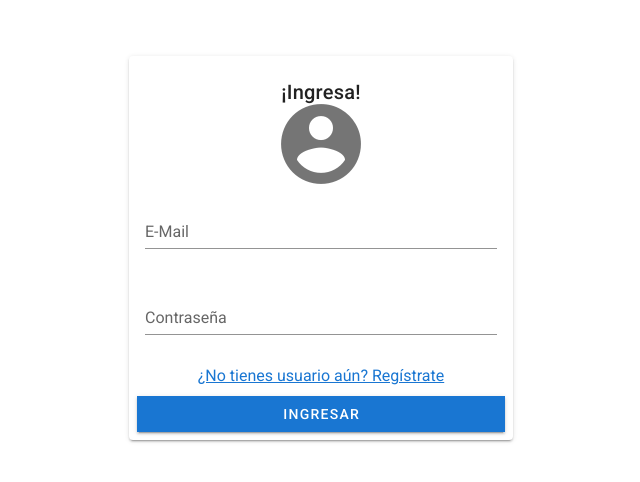
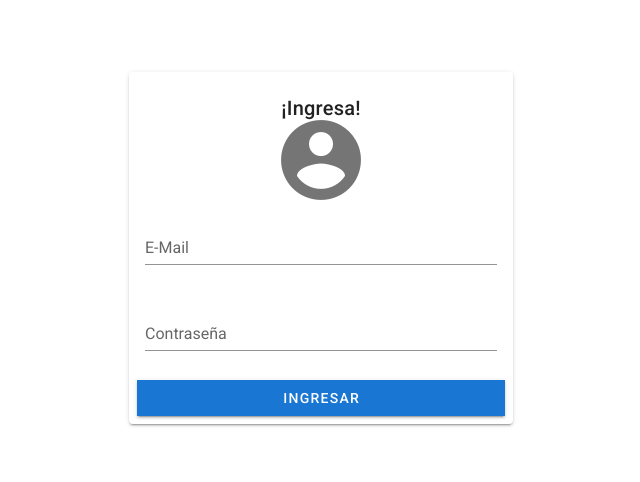
Before and after one commit to cwillromero/cwillromero.github.io-UX, a Vue app: page /login in a window 1280 px wide. Shown: the part 152-634 px from the top of the page, without its empty margins (319-959 px from the left). Built offline with nearby package versions, Linux system fonts and the light colour scheme.

Commit message:
Administración merge

```diff
--- a/src/views/Login.vue
+++ b/src/views/Login.vue
@@ -26,11 +26,6 @@
             </v-row>
             <v-row>
               <v-flex class="sm12">
-                <v-flex class="xs12 pb-2">
-                  <router-link to="/register">
-                    <div class="d-flex justify-center">¿No tienes usuario aún? Regístrate</div>
-                  </router-link>
-                </v-flex>
                 <v-flex class="xs12">
                   <v-btn class="full-width primary" tile @click="signIn()">Ingresar</v-btn>
                 </v-flex>
```
